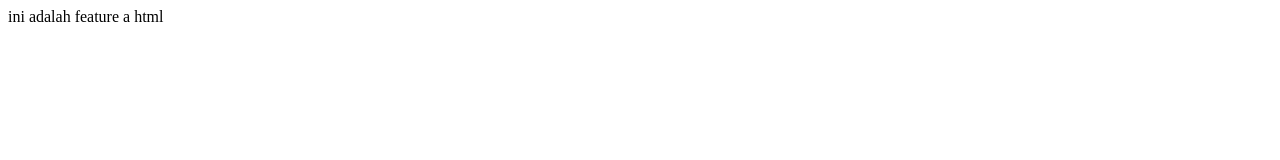
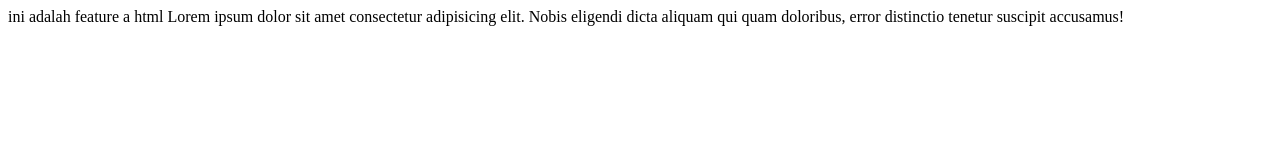
Before and after one commit to salmanursholihah/git_remote_belajar, a plain HTML site: page a.html in a window 1280 px wide. Drawn offline with Linux system fonts and the light colour scheme.

Commit message:
tambah file a

```diff
--- a/a.html
+++ b/a.html
@@ -2,5 +2,8 @@
     <body>
 
         ini adalah feature a html
+
+
+        Lorem ipsum dolor sit amet consectetur adipisicing elit. Nobis eligendi dicta aliquam qui quam doloribus, error distinctio tenetur suscipit accusamus!
     </body>
 </html>
```
